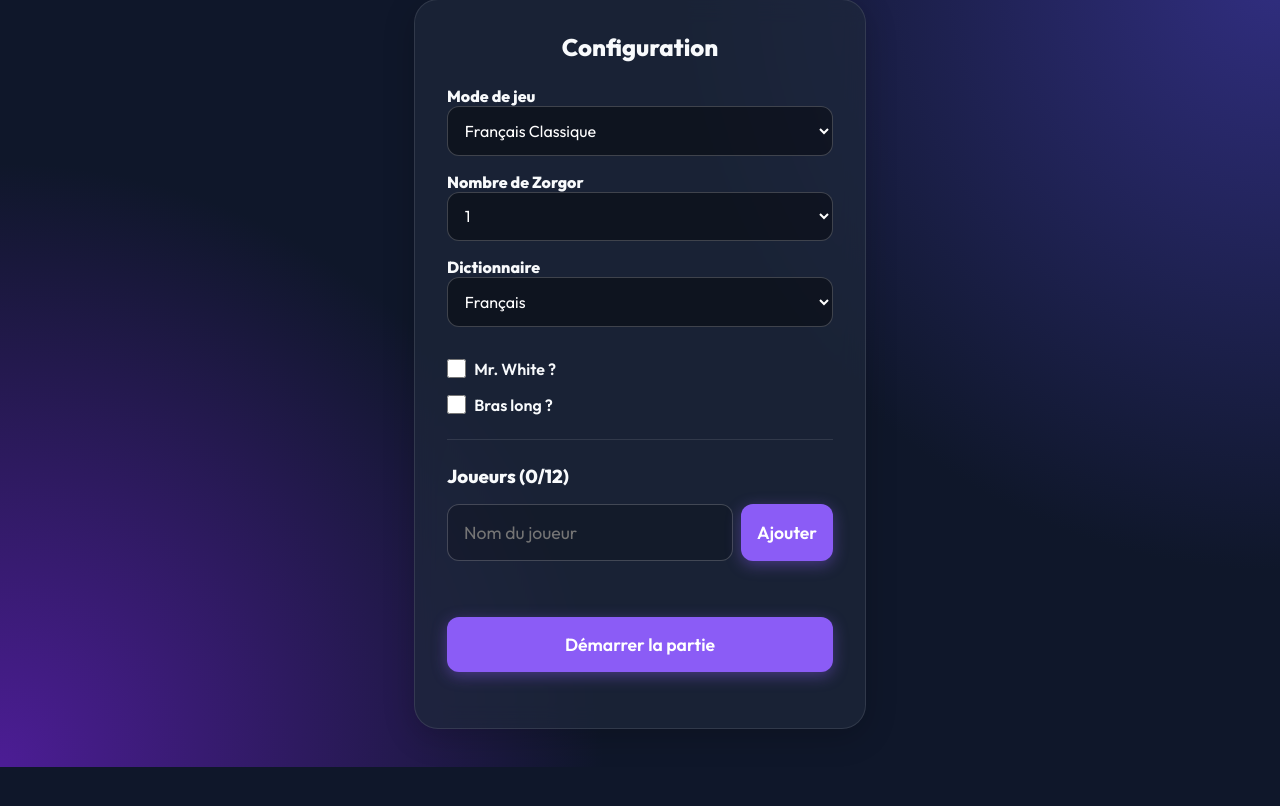
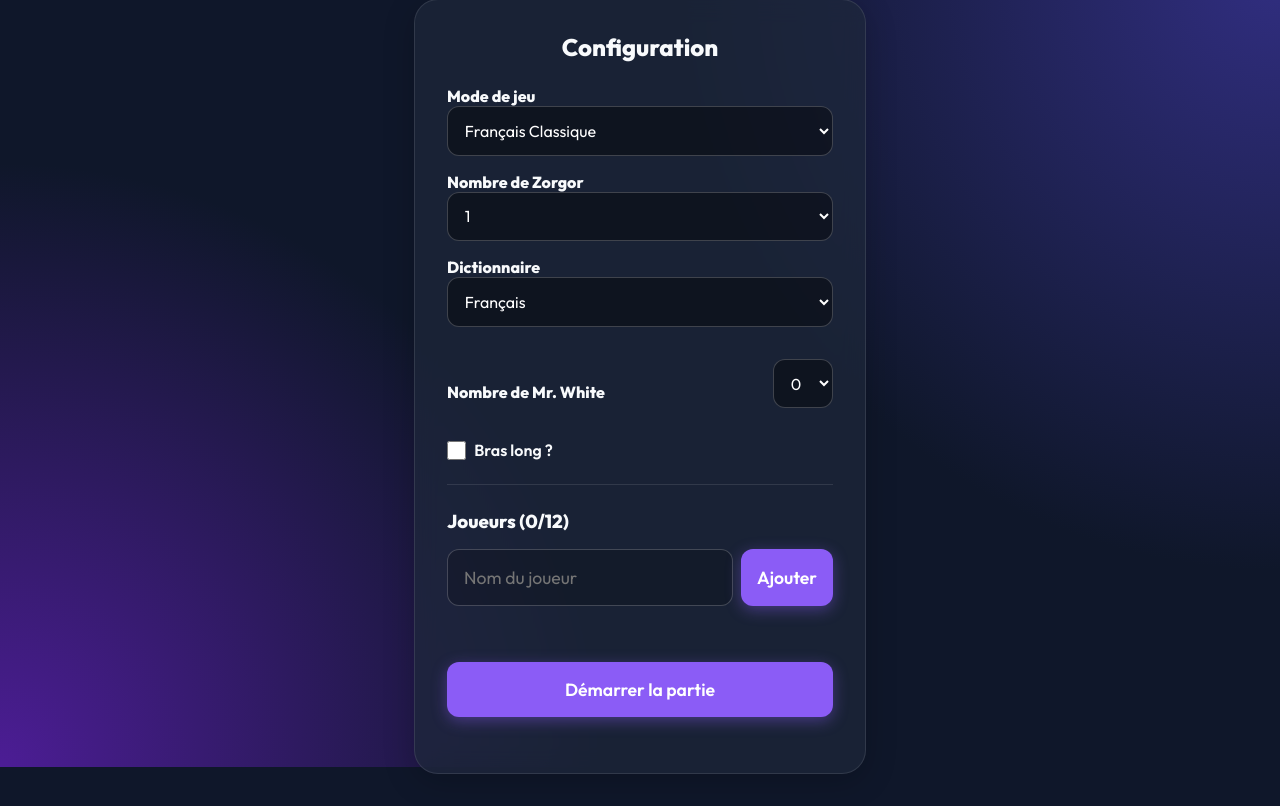
Before and after one commit to karamokok/undercover-zorgor, a Flask app: page /static/hotseat.html in a window 1280 px wide, after a click on "Nouvelle Partie". Shown: the part 33-839 px from the top of the page. Before the commit the page ends 800 px from the top, so only its background shows below. Run offline with Flask 3, Linux system fonts and the light colour scheme.

Commit message:
Update minimum players to 3 and allow up to 2 Mr White

```diff
--- a/app.py
+++ b/app.py
@@ -154,19 +154,19 @@ def on_start(data):
 
     players = rooms[room]["players"]
     n = len(players)
-    if n < 4 or n > 12:
-        socketio.emit('sys_msg', {'msg': 'Il faut entre 4 et 12 joueurs pour jouer.'}, room=room)
+    if n < 3 or n > 12:
+        socketio.emit('sys_msg', {'msg': 'Il faut entre 3 et 12 joueurs pour jouer.'}, room=room)
         return
 
     mode = data.get("mode", "Français Classique")
     num_zorgor = int(data.get("num_zorgor", 1))
-    has_mr_white = data.get("has_mr_white", False)
+    num_mr_white = int(data.get("num_mr_white", 0))
     has_bras_long = data.get("has_bras_long", False)
     dict_choice = data.get("dictionary", "Français")
 
     roles = []
     if mode == "Français Classique":
-        w = 1 if has_mr_white else 0
+        w = num_mr_white
         b = 1 if has_bras_long else 0
         z = num_zorgor
         c = n - z - w - b
@@ -184,7 +184,8 @@ def on_start(data):
         if random.choice([True, False]):
             civil_word, zorgor_word = zorgor_word, civil_word
     else:
-        w = 1
+        w = num_mr_white
+        if w < 1: w = 1
         b = 1 if has_bras_long else 0
         c = n - w - b
         if c < 1:
--- a/static/hotseat.html
+++ b/static/hotseat.html
@@ -237,8 +237,12 @@
             </div>
 
             <div class="checkbox-group mt-2">
-                <input type="checkbox" id="setting-mrwhite">
-                <label for="setting-mrwhite">Mr. White ? <span id="mrwhite-note" style="font-size:0.8rem; color:var(--text-muted)"></span></label>
+                <label for="setting-mrwhite"><strong>Nombre de Mr. White</strong></label>
+                <select id="setting-mrwhite" style="margin-left:auto; width:60px;">
+                    <option value="0">0</option>
+                    <option value="1">1</option>
+                    <option value="2">2</option>
+                </select>
             </div>
 
             <div class="checkbox-group">
@@ -435,19 +439,14 @@
         /* --- ENGINE --- */
         const modeSelect = document.getElementById('setting-mode');
         const frSettings = document.getElementById('fr-settings');
-        const mrWhiteCheck = document.getElementById('setting-mrwhite');
-        const mrWhiteNote = document.getElementById('mrwhite-note');
+        const mrWhiteSelect = document.getElementById('setting-mrwhite');
 
         modeSelect.addEventListener('change', (e) => {
             if(e.target.value === 'Nouchi') {
                 frSettings.classList.add('hidden');
-                mrWhiteCheck.checked = true;
-                mrWhiteCheck.disabled = true;
-                mrWhiteNote.textContent = "(Forcé en Nouchi)";
+                if(mrWhiteSelect.value === "0") mrWhiteSelect.value = "1";
             } else {
                 frSettings.classList.remove('hidden');
-                mrWhiteCheck.disabled = false;
-                mrWhiteNote.textContent = "";
             }
         });
 
@@ -480,12 +479,12 @@
         function startGame() {
             const err = document.getElementById('setup-error');
             const n = setupPlayers.length;
-            if(n < 4 || n > 12) { err.textContent = "Il faut entre 4 et 12 joueurs."; return; }
+            if(n < 3 || n > 12) { err.textContent = "Il faut entre 3 et 12 joueurs."; return; }
             err.textContent = "";
 
             const mode = modeSelect.value;
             const dictChoice = document.getElementById('setting-dict').value;
-            const hasMrWhite = mrWhiteCheck.checked;
+            const numMrWhite = parseInt(document.getElementById('setting-mrwhite').value);
             const hasBrasLong = document.getElementById('setting-braslong').checked;
             let numZorgor = parseInt(document.getElementById('setting-zorgor').value);
 
@@ -493,7 +492,7 @@
             let civilWord = "", zorgorWord = "";
 
             if(mode === "Français Classique") {
-                let w = hasMrWhite ? 1 : 0;
+                let w = numMrWhite;
                 let b = hasBrasLong ? 1 : 0;
                 let z = numZorgor;
                 let c = n - z - w - b;
@@ -519,12 +518,13 @@
                 civilWord = pair[0]; zorgorWord = pair[1];
                 if(Math.random() < 0.5) { civilWord = pair[1]; zorgorWord = pair[0]; }
             } else {
-                let w = 1;
+                let w = numMrWhite;
+                if(w < 1) w = 1;
                 let b = hasBrasLong ? 1 : 0;
                 let c = n - w - b;
                 if(c < 1) { err.textContent = "Pas assez de joueurs."; return; }
 
-                roles.push("mr_white");
+                for(let i=0; i<w; i++) roles.push("mr_white");
                 if(b) roles.push("bras_long");
                 for(let i=0; i<c; i++) roles.push("civil");
                 roles.sort(() => Math.random() - 0.5);
```
Also changed, not shown: templates/online.html (+9 -7 lines).
